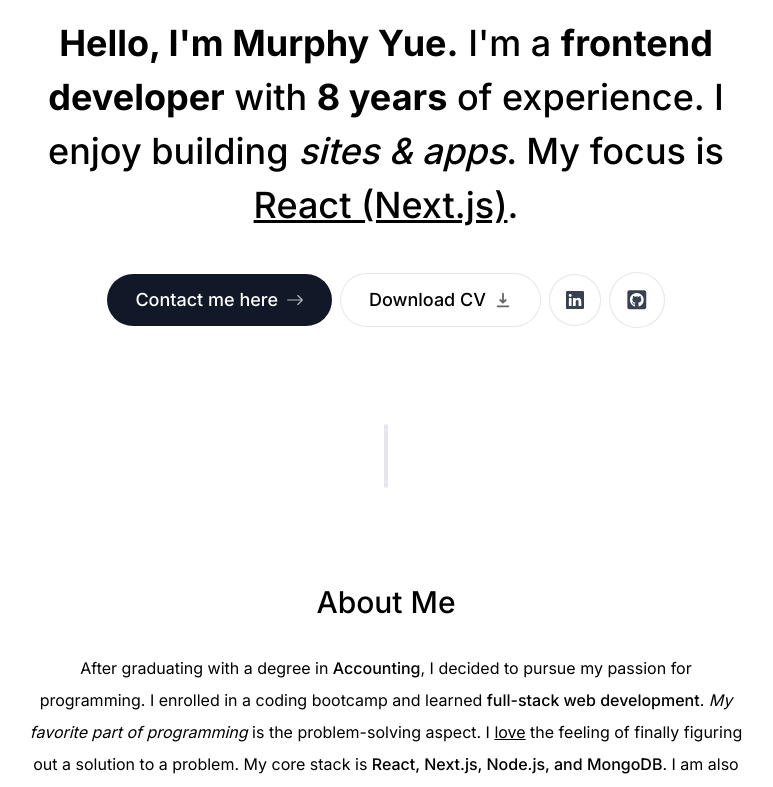
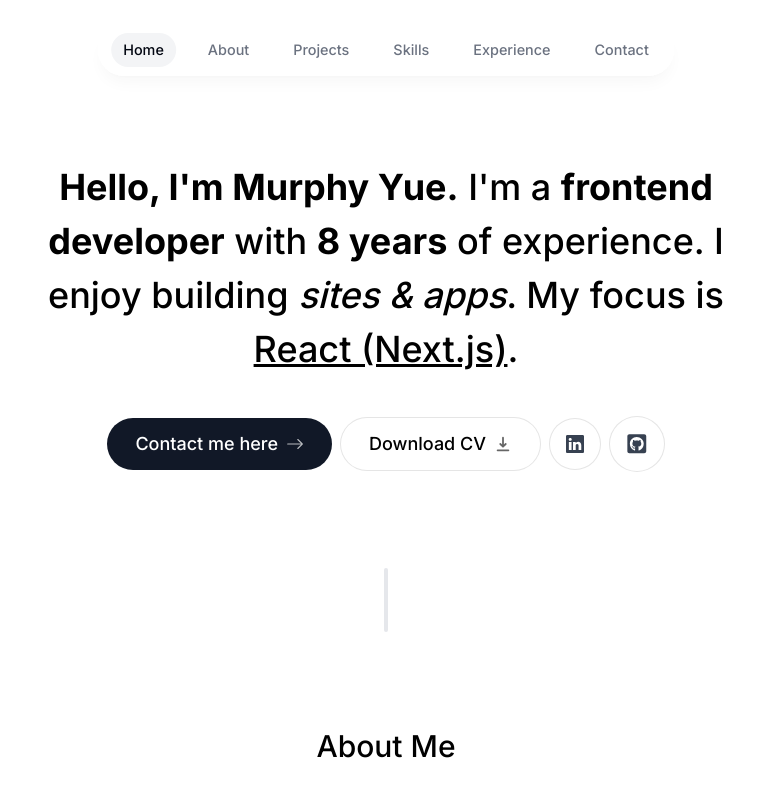
Before and after one commit to MurphyYue/next-portfolio, a Next.js app: page / in a window 1280 px wide. Shown: the top 787 px of the page, without its empty margins (254-1027 px from the left). Built offline with nearby package versions, Linux system fonts and the light colour scheme.

Commit message:
1. add header; 2. add active-section-context

```diff
--- a/app/layout.tsx
+++ b/app/layout.tsx
@@ -1,6 +1,8 @@
 import type { Metadata } from "next";
 import { Inter } from "next/font/google";
 import "./globals.css";
+import ActiveSectionContextProvider from "@/context/active-section-context";
+import Header from "@/components/header";
 
 const inter = Inter({ subsets: ["latin"] });
 
@@ -11,12 +13,17 @@
 
 export default function RootLayout({
   children,
-}: Readonly<{
+}: {
   children: React.ReactNode;
-}>) {
+}) {
   return (
     <html lang="en">
-      <body className={inter.className}>{children}</body>
+      <body className={inter.className}>
+        <ActiveSectionContextProvider>
+          <Header />
+          {children}
+        </ActiveSectionContextProvider>
+      </body>
     </html>
   );
 }
--- /dev/null
+++ b/components/header.tsx
@@ -0,0 +1,60 @@
+"use client";
+
+import React from "react";
+import { motion } from "framer-motion";
+import { links } from "@/lib/data";
+import Link from "next/link";
+import clsx from "clsx";
+import { useActiveSectionContext } from "@/context/active-section-context";
+
+export default function Header() {
+  const { activeSection, setActiveSection } = useActiveSectionContext();
+  return (
+    <header>
+      <motion.div
+        className="fixed top-0 left-1/2 h-[4.5rem] w-full rounded-none border border-white border-opacity-40 bg-white bg-opacity-80 shadow-lg shadow-black/[0.03] backdrop-blur-[0.5rem] sm:top-6 sm:h-[3.25rem] sm:w-[36rem] sm:rounded-full dark:bg-gray-950 dark:border-black/40 dark:bg-opacity-75"
+        initial={{ y: -100, x: "-50%", opacity: 0 }}
+        animate={{ y: 0, x: "-50%", opacity: 1 }}
+      ></motion.div>
+      <nav className="flex fixed top-[0.15rem] left-1/2 h-12 -translate-x-1/2 py-2 sm:top-[1.7rem] sm:h-[initial] sm:py-0">
+        <ul className="flex w-[22rem] flex-wrap items-center justify-center gap-y-1 text-[0.9rem] font-medium text-gray-500 sm:w-[initial] sm:flex-nowrap sm:gap-5">
+          {links.map((link) => (
+            <motion.li
+              className="h-3/4 flex items-center justify-center relative"
+              key={link.hash}
+              initial={{ y: -100, opacity: 0 }}
+              animate={{ y: 0, opacity: 1 }}
+            >
+              <Link
+                className={clsx(
+                  "flex w-full items-center justify-center px-3 py-3 hover:text-gray-950 transition dark:text-gray-500 dark:hover:text-gray-300",
+                  {
+                    "text-gray-950 dark:text-gray-200": activeSection === link.name,
+                  },
+                )}
+                href={link.hash}
+                onClick={() => {
+                  setActiveSection(link.name);
+                }}
+              >
+                {link.name}
+
+                {link.name === activeSection && (
+                  <motion.span
+                    className="bg-gray-100 rounded-full absolute inset-0 -z-10 dark:bg-gray-800"
+                    layoutId="activeSection"
+                    transition={{
+                      type: "spring",
+                      stiffness: 380,
+                      damping: 30,
+                    }}
+                  ></motion.span>
+                )}
+              </Link>
+            </motion.li>
+          ))}
+        </ul>
+      </nav>
+    </header>
+  );
+}
--- a/components/intro.tsx
+++ b/components/intro.tsx
@@ -11,7 +11,7 @@
   return (
     <section id="home" className="mb-28 max-w-[50rem] text-center sm:mb-0 scroll-mt-[100rem]">
       <motion.h1
-        className="mb-10 mt-4 px-4 text-2xl font-medium !leading-[1.5] sm:text-4xl"
+        className="mb-10 mt-40 px-4 text-2xl font-medium !leading-[1.5] sm:text-4xl"
         initial={{ opacity: 0, y: 100 }}
         animate={{ opacity: 1, y: 0 }}
       >
--- /dev/null
+++ b/context/active-section-context.tsx
@@ -0,0 +1,36 @@
+"use client"
+
+import { SectionName } from '@/lib/types';
+import React, { useState, createContext, useContext } from "react";
+
+type ActiveSectionContextProviderProps = {
+  children: React.ReactNode;
+};
+type ActiveSectionContextType = {
+  activeSection: SectionName;
+  setActiveSection: React.Dispatch<React.SetStateAction<SectionName>>;
+};
+
+const ActiveSectionContext = createContext<ActiveSectionContextType | null>(null);
+
+export default function ActiveSectionContextProvider({ children }: ActiveSectionContextProviderProps) {
+  const [activeSection, setActiveSection] = useState<SectionName>("Home");
+  return (
+    <ActiveSectionContext.Provider
+      value={{
+        activeSection,
+        setActiveSection,
+      }}
+    >
+      {children}
+    </ActiveSectionContext.Provider>
+  );
+};
+
+export function useActiveSectionContext() {
+  const context = useContext(ActiveSectionContext);
+  if (context === null) {
+    throw new Error("useActiveSectionContext must be used within an ActiveSectionContextProvider");
+  }
+  return context;
+}
--- /dev/null
+++ b/lib/data.ts
@@ -0,0 +1,26 @@
+export const links = [
+  {
+    name: "Home",
+    hash: "#home",
+  },
+  {
+    name: "About",
+    hash: "#about",
+  },
+  {
+    name: "Projects",
+    hash: "#projects",
+  },
+  {
+    name: "Skills",
+    hash: "#skills",
+  },
+  {
+    name: "Experience",
+    hash: "#experience",
+  },
+  {
+    name: "Contact",
+    hash: "#contact",
+  },
+] as const;
--- /dev/null
+++ b/lib/types.ts
@@ -0,0 +1,3 @@
+import { links } from "./data";
+
+export type SectionName = (typeof links)[number]["name"];
--- a/package.json
+++ b/package.json
@@ -9,11 +9,13 @@
     "lint": "next lint"
   },
   "dependencies": {
+    "clsx": "^2.1.0",
     "framer-motion": "^11.0.15",
     "next": "14.1.3",
     "react": "^18",
     "react-dom": "^18",
-    "react-icons": "^5.0.1"
+    "react-icons": "^5.0.1",
+    "react-intersection-observer": "^9.8.1"
   },
   "devDependencies": {
     "@types/node": "^20",
```
Also changed, not shown: lib/hooks.ts (added), 1 other file (tests, documents, lock files or other folders).
